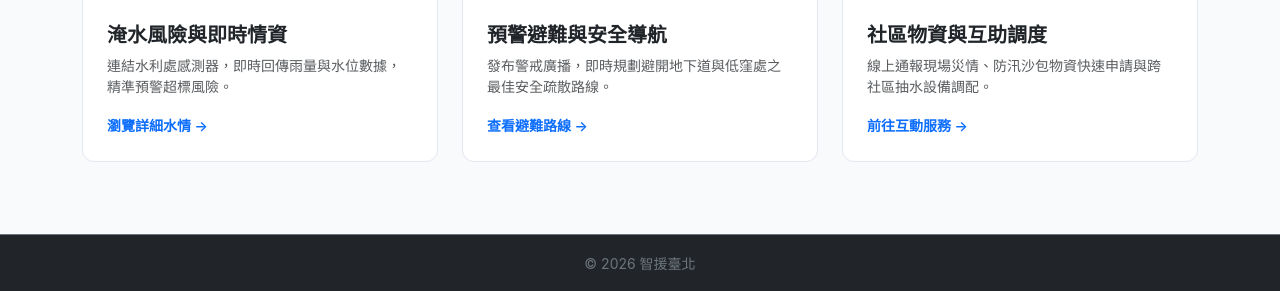
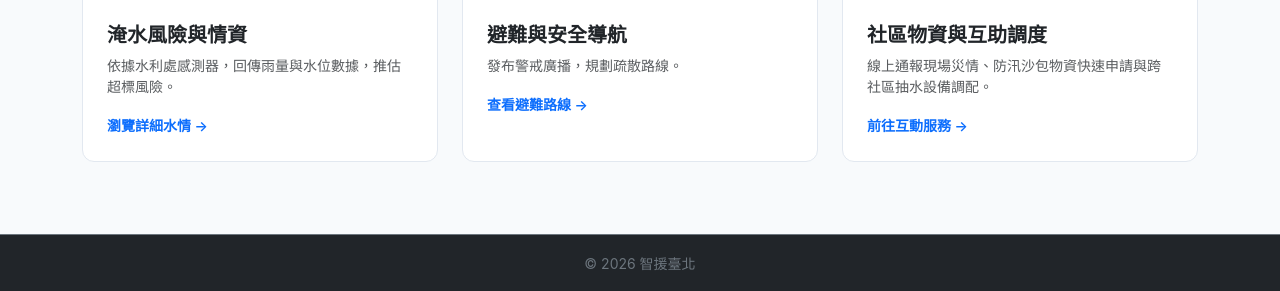
Before and after one commit to robeccafan93-crypto/flood-project, a Flask app: page / in a window 1280 px wide. Shown: the part 928-1219 px from the top of the page. Run offline with Flask 3, Linux system fonts and the light colour scheme; some libraries are stand-ins or nearby versions.

```diff
--- a/templates/citizen_disaster.html
+++ b/templates/citizen_disaster.html
@@ -12,7 +12,7 @@
 
     <div class="pro-card p-3 mt-3 shadow-sm bg-white border">
       <h6 class="fw-bold text-dark mb-2"><i class="bi bi-cpu text-primary me-1"></i>都市水文智慧預警模型</h6>
-      <p class="small text-muted mb-2">整合中央氣象署即時雨量站與水利處 IoT 特徵，動態推估臺北市 12 行政區淹水風險。</p>
+      <p class="small text-muted mb-2">整合中央氣象署雨量站與水利處 IoT 特徵，推估臺北市 12 行政區淹水風險。</p>
       <div class="d-flex justify-content-between align-items-center pt-2 border-top">
         <small class="text-secondary"><i class="bi bi-clock-history me-1"></i>每 12 小時自動更新</small>
         <button class="btn btn-xs btn-outline-primary py-0 px-2" style="font-size:0.75rem;" onclick="refreshAIPrediction()">手動更新</button>
@@ -25,8 +25,8 @@
     <div class="pro-card p-4 shadow-sm">
       <div class="d-flex flex-wrap justify-content-between align-items-center mb-3 pb-2 border-bottom">
         <div>
-          <h4 class="fw-bold mb-1 text-dark"><i class="bi bi-cloud-rain-heavy text-primary me-2"></i>臺北市各行政區水文與淹水即時情資</h4>
-          <small class="text-muted"><i class="bi bi-database-check text-success"></i> 已同步資料庫水情與智慧預警模型推論</small>
+          <h4 class="fw-bold mb-1 text-dark"><i class="bi bi-cloud-rain-heavy text-primary me-2"></i>臺北市各行政區水文與淹水情資</h4>
+          <small class="text-muted"><i class="bi bi-database-check text-success"></i> 同步資料庫水情與智慧預警模型推論</small>
         </div>
         <div class="input-group w-auto mt-2 mt-md-0">
           <input type="text" id="keyword-input" class="form-control form-control-custom" placeholder="搜尋行政區 (如: 北投、士林)...">
--- a/templates/citizen_warning.html
+++ b/templates/citizen_warning.html
@@ -11,7 +11,7 @@
 
     <div class="pro-card p-3 mt-3 shadow-sm bg-white border">
       <h6 class="fw-bold text-dark mb-2"><i class="bi bi-compass text-primary me-1"></i>避難導航引擎</h6>
-      <p class="small text-muted mb-2">整合水利處 IoT 水位站與 Google Maps 官方路線規劃，自動排除積淹水低窪路段。</p>
+      <p class="small text-muted mb-2">整合水利處 IoT 水位站與 Google Maps 官方路線規劃。</p>
       <div class="small text-secondary border-top pt-2">
         <div class="mb-1"><i class="bi bi-geo-alt-fill text-danger me-1"></i>位置：<span id="geo-status" class="fw-bold text-dark">抓取中...</span></div>
         <button class="btn btn-sm btn-primary w-100 mt-2" onclick="getUserRealLocation()"><i class="bi bi-crosshair me-1"></i>重新校準 GPS</button>
--- a/templates/index.html
+++ b/templates/index.html
@@ -5,7 +5,7 @@
 <div class="hero-resort-banner">
   <h1 class="hero-title-main">智援臺北</h1>
   <div class="hero-subtitle">SMART FLOOD RESILIENCE & EMERGENCY PLATFORM</div>
-  <p class="mt-3 text-light opacity-75">全天候 24 小時監測都市水文、淹水風險預警與社區防汛互助調度</p>
+  <p class="mt-3 text-light opacity-75">都市水文、淹水風險預警與社區防汛互助調度</p>
 </div>
 
 <!-- 懸浮快速監測資訊列 (Floating Bar：目前監測區依真實定位自動連動) -->
@@ -19,16 +19,16 @@
     </div>
     <div class="col-md-3 status-cell">
       <div class="status-label"><i class="bi bi-cloud-lightning-rain text-info me-1"></i> 即時警戒狀態</div>
-      <div class="status-val text-success fs-5"><i class="bi bi-check-circle-fill me-1"></i>全區水情正常監控</div>
+      <div class="status-val text-success fs-5"><i class="bi bi-check-circle-fill me-1"></i>全區水情資訊</div>
     </div>
     <div class="col-md-3 status-cell">
       <div class="status-label"><i class="bi bi-building-check text-warning me-1"></i> 跨區備援收容處所</div>
-      <div class="status-val fs-5">75 處整備完成</div>
+      <div class="status-val fs-5">各區整備狀況</div>
     </div>
     <div class="col-md-3 p-2">
       {% if session.get('username') %}
         <a href="{{ url_for('citizen_disaster') }}" class="btn-search-action">
-          <span>查詢即時水情情資 →</span>
+          <span>查詢水情情資 →</span>
         </a>
       {% else %}
         <a href="{{ url_for('auth') }}" class="btn-search-action">
@@ -44,7 +44,7 @@
   <h2 class="section-title-main">系統核心功能</h2>
   <div class="section-flourish">❦</div>
   <p class="section-subtitle-text">
-    整合氣象水文 IoT 即時大數據分析、避難路線智慧導航與社區防汛互助資源調度網。
+    整合氣象水文大數據分析、避難路線智慧導航與社區防汛互助資源調度網。
   </p>
 </div>
 
@@ -54,8 +54,8 @@
     <div class="service-showcase-card h-100">
       <img src="https://images.unsplash.com/photo-1515694346937-94d85e41e6f0?auto=format&fit=crop&w=600&q=80" class="service-card-img" alt="水情監測">
       <div class="p-4">
-        <h5 class="fw-bold text-dark mb-2">淹水風險與即時情資</h5>
-        <p class="text-muted small mb-3">連結水利處感測器，即時回傳雨量與水位數據，精準預警超標風險。</p>
+        <h5 class="fw-bold text-dark mb-2">淹水風險與情資</h5>
+        <p class="text-muted small mb-3">依據水利處感測器，回傳雨量與水位數據，推估超標風險。</p>
         <a href="{{ url_for('citizen_disaster') }}" class="text-primary text-decoration-none fw-semibold small">瀏覽詳細水情 →</a>
       </div>
     </div>
@@ -65,8 +65,8 @@
     <div class="service-showcase-card h-100">
       <img src="https://images.unsplash.com/photo-1544620347-c4fd4a3d5957?auto=format&fit=crop&w=600&q=80" class="service-card-img" alt="避難導航">
       <div class="p-4">
-        <h5 class="fw-bold text-dark mb-2">預警避難與安全導航</h5>
-        <p class="text-muted small mb-3">發布警戒廣播，即時規劃避開地下道與低窪處之最佳安全疏散路線。</p>
+        <h5 class="fw-bold text-dark mb-2">避難與安全導航</h5>
+        <p class="text-muted small mb-3">發布警戒廣播，規劃疏散路線。</p>
         <a href="{{ url_for('citizen_warning') }}" class="text-primary text-decoration-none fw-semibold small">查看避難路線 →</a>
       </div>
     </div>
```
